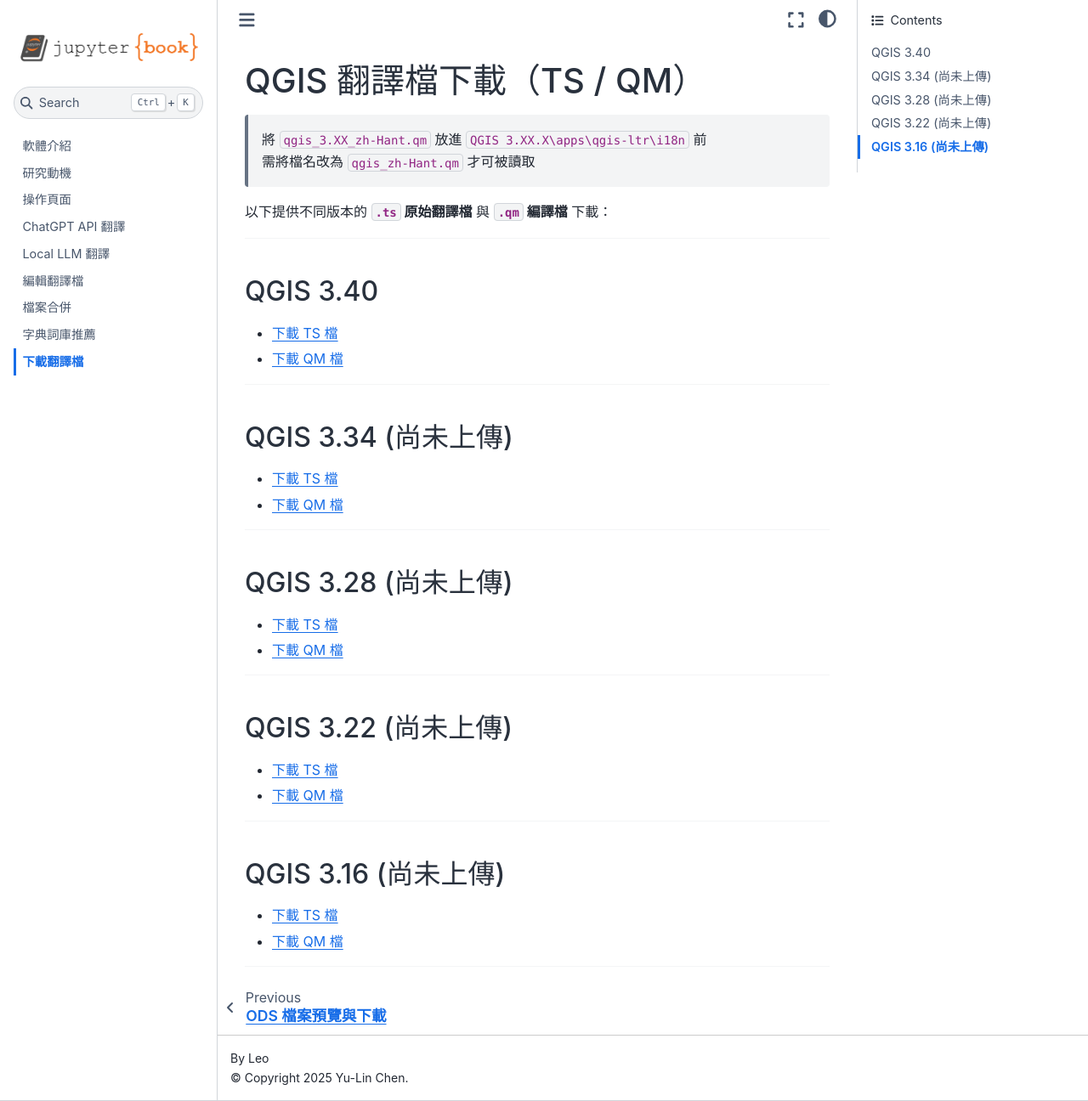
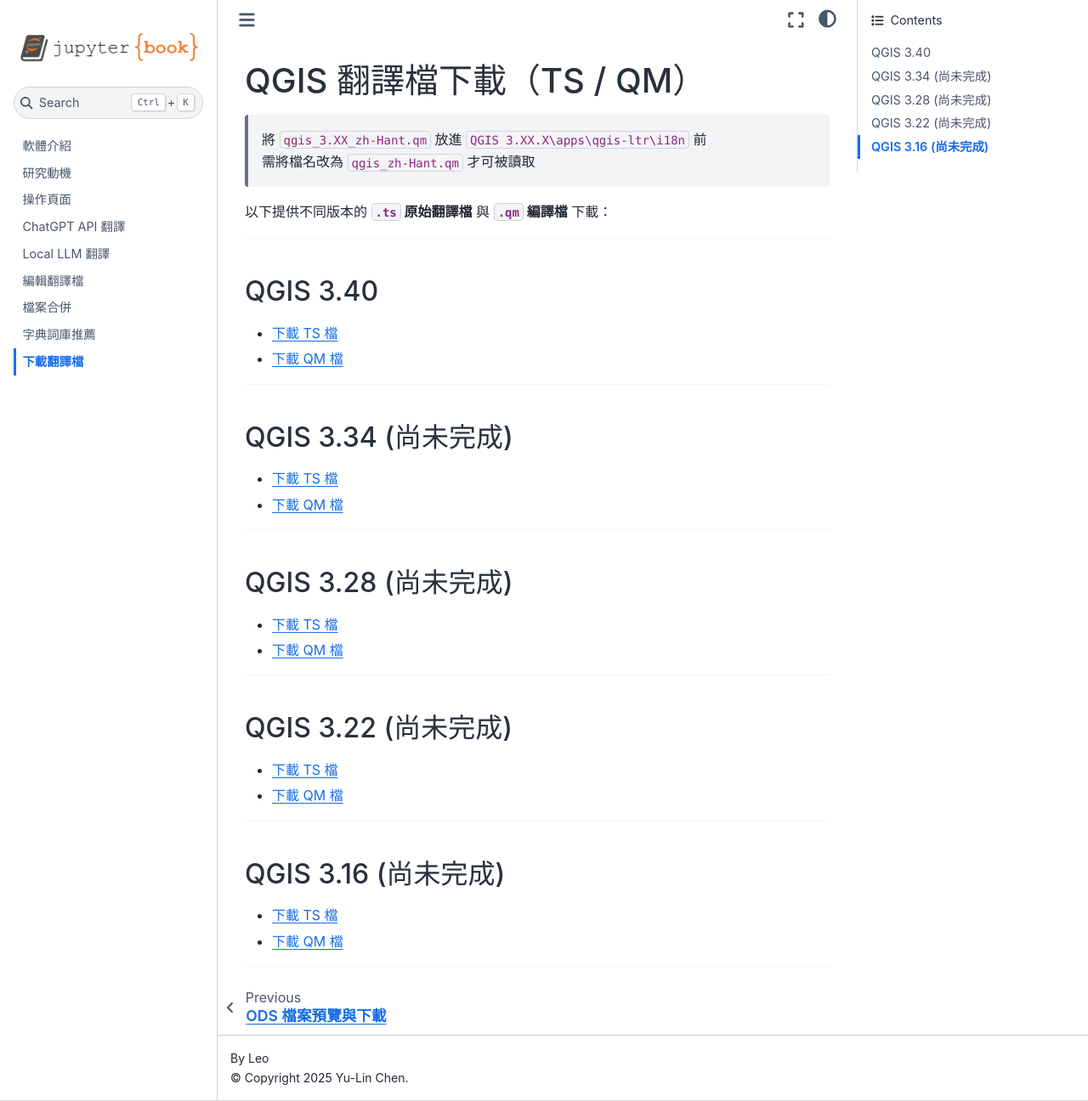
Before and after one commit to wendy062644/2025-summer-intern-project-2, a Jupyter Book: the page built from book/pages/download.md, in a window 1280 px wide and 1296 px high. Shown: the whole window at 85% size. Built offline with Jupyter Book 1.0.4 settings and Sphinx 7.4.7 and the Sphinx Book theme 1.1.4, drawn with Linux system fonts in a browser that asks for light colours.

Commit message:
modify description

```diff
--- a/book/pages/download.md
+++ b/book/pages/download.md
@@ -18,25 +18,25 @@
 
 ---
 
-## QGIS 3.34 (尚未上傳)
+## QGIS 3.34 (尚未完成)
 - [下載 TS 檔](../assets/sites/qgis_3.34_zh-Hant.ts)
 - [下載 QM 檔](../assets/sites/qgis_3.34_zh-Hant.qm)
 
 ---
 
-## QGIS 3.28 (尚未上傳)
+## QGIS 3.28 (尚未完成)
 - [下載 TS 檔](../assets/sites/qgis_3.28_zh-Hant.ts)
 - [下載 QM 檔](../assets/sites/qgis_3.28_zh-Hant.qm)
 
 ---
 
-## QGIS 3.22 (尚未上傳)
+## QGIS 3.22 (尚未完成)
 - [下載 TS 檔](../assets/sites/qgis_3.22_zh-Hant.ts)
 - [下載 QM 檔](../assets/sites/qgis_3.22_zh-Hant.qm)
 
 ---
 
-## QGIS 3.16 (尚未上傳)
+## QGIS 3.16 (尚未完成)
 - [下載 TS 檔](../assets/sites/qgis_3.16_zh-Hant.ts)
 - [下載 QM 檔](../assets/sites/qgis_3.16_zh-Hant.qm)
 
```
